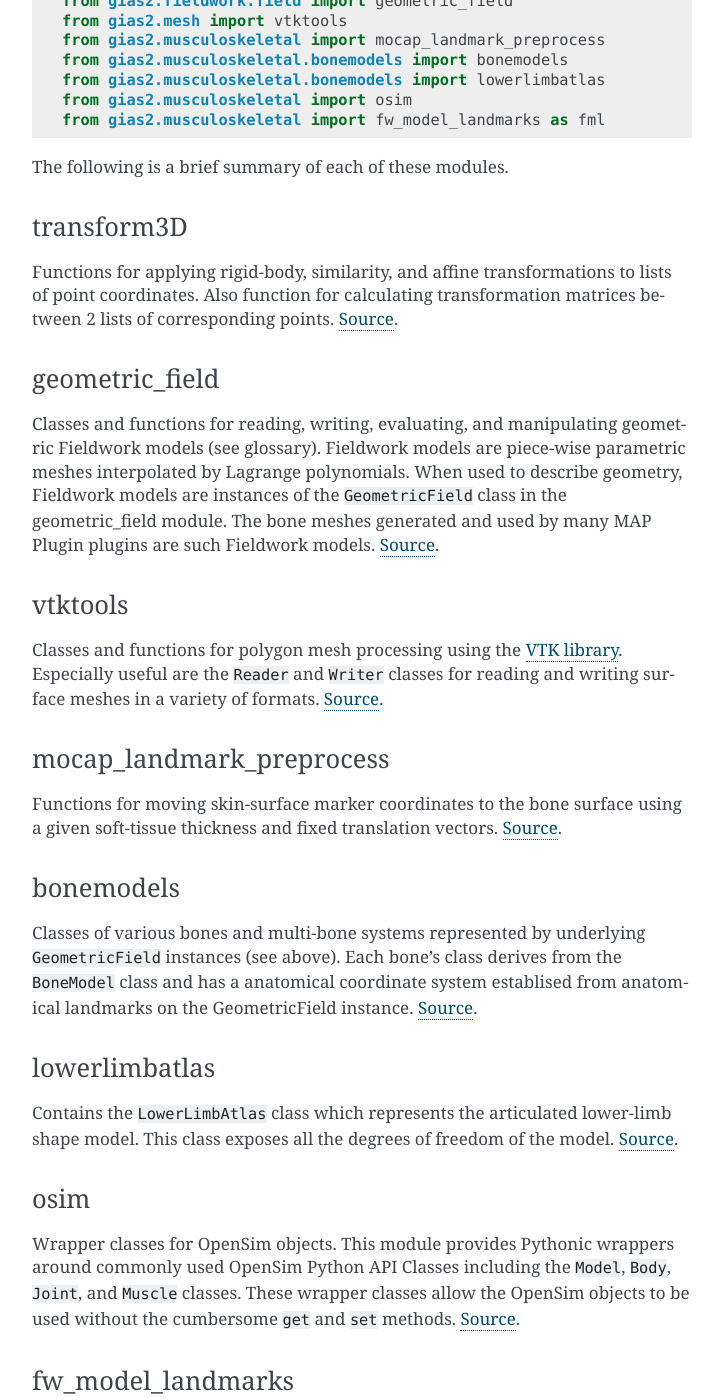
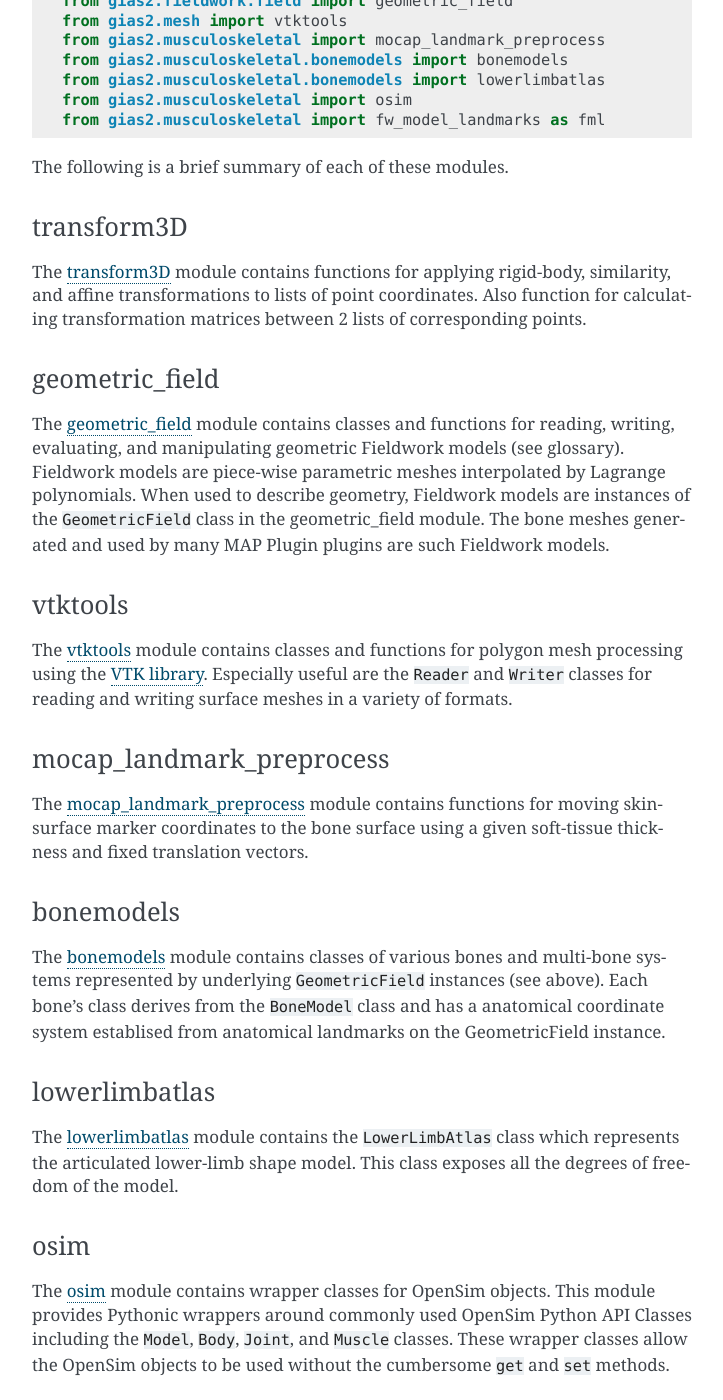
Before and after one commit to juzhang/mapclient-fai-workshop, a Sphinx documentation site: the page built from doc/plugin-dev2.rst, in a window 1280 px wide and 1400 px high, scrolled down 931 px. Shown: the whole window, without its empty margins (388-1111 px from the left). Built offline with Sphinx 7.4.7, drawn with Linux system fonts in a browser that asks for light colours; some of the changed text lies outside the part shown.

Commit message:
added links to gias 2 modules. 1.0 release

```diff
--- a/doc/conf.py
+++ b/doc/conf.py
@@ -60,9 +60,9 @@ author = u'Ju Zhang'
 # built documents.
 #
 # The short X.Y version.
-version = u'0.2'
+version = u'1.0'
 # The full version, including alpha/beta/rc tags.
-release = u'0.2'
+release = u'1.0'
 
 # The language for content autogenerated by Sphinx. Refer to documentation
 # for a list of supported languages.
--- a/doc/plugin-dev2.rst
+++ b/doc/plugin-dev2.rst
@@ -36,48 +36,47 @@ The following is a brief summary of each of these modules.
 transform3D
 -----------
 
-Functions for applying rigid-body, similarity, and affine transformations to lists of point coordinates. Also function for calculating transformation matrices between 2 lists of corresponding points. `Source <https://bitbucket.org/jangle/gias2/src/>`_.
+The `transform3D <https://bitbucket.org/jangle/gias2/src/18b11980cc2e742e5a17ecf197f2a4c88d9a672d/src/gias2/common/transform3D.py?at=master&fileviewer=file-view-default>`_ module contains functions for applying rigid-body, similarity, and affine transformations to lists of point coordinates. Also function for calculating transformation matrices between 2 lists of corresponding points.
 
 geometric_field
 ---------------
 
-Classes and functions for reading, writing, evaluating, and manipulating geometric Fieldwork models (see glossary). Fieldwork models are piece-wise parametric meshes interpolated by Lagrange polynomials. When used to describe geometry, Fieldwork models are instances of the ``GeometricField`` class in the geometric_field module. The bone meshes generated and used by many MAP Plugin plugins are such Fieldwork models. `Source <https://bitbucket.org/jangle/gias2/src>`_.
+The `geometric_field <https://bitbucket.org/jangle/gias2/src/18b11980cc2e742e5a17ecf197f2a4c88d9a672d/src/gias2/fieldwork/field/geometric_field.py?at=master&fileviewer=file-view-default>`_ module contains classes and functions for reading, writing, evaluating, and manipulating geometric Fieldwork models (see glossary). Fieldwork models are piece-wise parametric meshes interpolated by Lagrange polynomials. When used to describe geometry, Fieldwork models are instances of the ``GeometricField`` class in the geometric_field module. The bone meshes generated and used by many MAP Plugin plugins are such Fieldwork models.
 
 vtktools
 --------
 
-Classes and functions for polygon mesh processing using the `VTK library <http://www.vtk.org>`_. Especially useful are the ``Reader`` and ``Writer`` classes for reading and writing surface meshes in a variety of formats. `Source <https://bitbucket.org/jangle/gias2/src>`_.
+The `vtktools <https://bitbucket.org/jangle/gias2/src/18b11980cc2e742e5a17ecf197f2a4c88d9a672d/src/gias2/mesh/vtktools.py?at=master&fileviewer=file-view-default>`_ module contains classes and functions for polygon mesh processing using the `VTK library <http://www.vtk.org>`_. Especially useful are the ``Reader`` and ``Writer`` classes for reading and writing surface meshes in a variety of formats.
 
 mocap_landmark_preprocess
 -------------------------
 
-Functions for moving skin-surface marker coordinates to the bone surface using a given soft-tissue thickness and fixed translation vectors. `Source <https://bitbucket.org/jangle/gias2/src>`_.
+The `mocap_landmark_preprocess <https://bitbucket.org/jangle/gias2/src/18b11980cc2e742e5a17ecf197f2a4c88d9a672d/src/gias2/musculoskeletal/mocap_landmark_preprocess.py?at=master&fileviewer=file-view-default>`_ module contains functions for moving skin-surface marker coordinates to the bone surface using a given soft-tissue thickness and fixed translation vectors.
 
 bonemodels
 ----------
 
-Classes of various bones and multi-bone systems represented by underlying ``GeometricField`` instances (see above). Each bone's class derives from the ``BoneModel`` class and has a anatomical coordinate system establised from anatomical landmarks on the GeometricField instance. `Source <https://bitbucket.org/jangle/gias2/src>`_.
+The `bonemodels <https://bitbucket.org/jangle/gias2/src/18b11980cc2e742e5a17ecf197f2a4c88d9a672d/src/gias2/musculoskeletal/bonemodels/bonemodels.py?at=master&fileviewer=file-view-default>`_ module contains classes of various bones and multi-bone systems represented by underlying ``GeometricField`` instances (see above). Each bone's class derives from the ``BoneModel`` class and has a anatomical coordinate system establised from anatomical landmarks on the GeometricField instance.
 
 lowerlimbatlas
 --------------
 
-Contains the ``LowerLimbAtlas`` class which represents the articulated lower-limb shape model. This class exposes all the degrees of freedom of the model. `Source <https://bitbucket.org/jangle/gias2/src>`_.
+The `lowerlimbatlas <https://bitbucket.org/jangle/gias2/src/18b11980cc2e742e5a17ecf197f2a4c88d9a672d/src/gias2/musculoskeletal/bonemodels/lowerlimbatlas.py?at=master&fileviewer=file-view-default>`_ module contains the ``LowerLimbAtlas`` class which represents the articulated lower-limb shape model. This class exposes all the degrees of freedom of the model.
 
 osim
 ----
 
-Wrapper classes for OpenSim objects. This module provides Pythonic wrappers around commonly used OpenSim Python API Classes including the ``Model``, ``Body``, ``Joint``, and ``Muscle`` classes. These wrapper classes allow the OpenSim objects to be used without the cumbersome ``get`` and ``set`` methods. `Source <https://bitbucket.org/jangle/gias2/src>`_.
+The `osim <https://bitbucket.org/jangle/gias2/src/18b11980cc2e742e5a17ecf197f2a4c88d9a672d/src/gias2/musculoskeletal/osim.py?at=master&fileviewer=file-view-default>`_ module contains wrapper classes for OpenSim objects. This module provides Pythonic wrappers around commonly used OpenSim Python API Classes including the ``Model``, ``Body``, ``Joint``, and ``Muscle`` classes. These wrapper classes allow the OpenSim objects to be used without the cumbersome ``get`` and ``set`` methods.
 
 fw_model_landmarks
 ------------------
 
-Functions for evaluating anatomical landmarks from ``GeometricField`` bone meshes. `Source <https://bitbucket.org/jangle/gias2/src>`_.
-
+The `fw_model_landmarks <https://bitbucket.org/jangle/gias2/src/18b11980cc2e742e5a17ecf197f2a4c88d9a672d/src/gias2/musculoskeletal/fw_model_landmarks.py?at=master&fileviewer=file-view-default>`_ module contains functions for evaluating anatomical landmarks from ``GeometricField`` bone meshes.
 
 Fieldwork Gait2392 Geometry Customisation Step
 ==============================================
 
-Detailed documentation on this plugin can be found on its Github page (see link above).
+Detailed documentation on this plugin can be found on its `Github page <https://github.com/mapclient-plugins/fieldworkgait2392geomstep>`_.
 
 step.py
 -------
```
Also changed, not shown: 1 other file.
